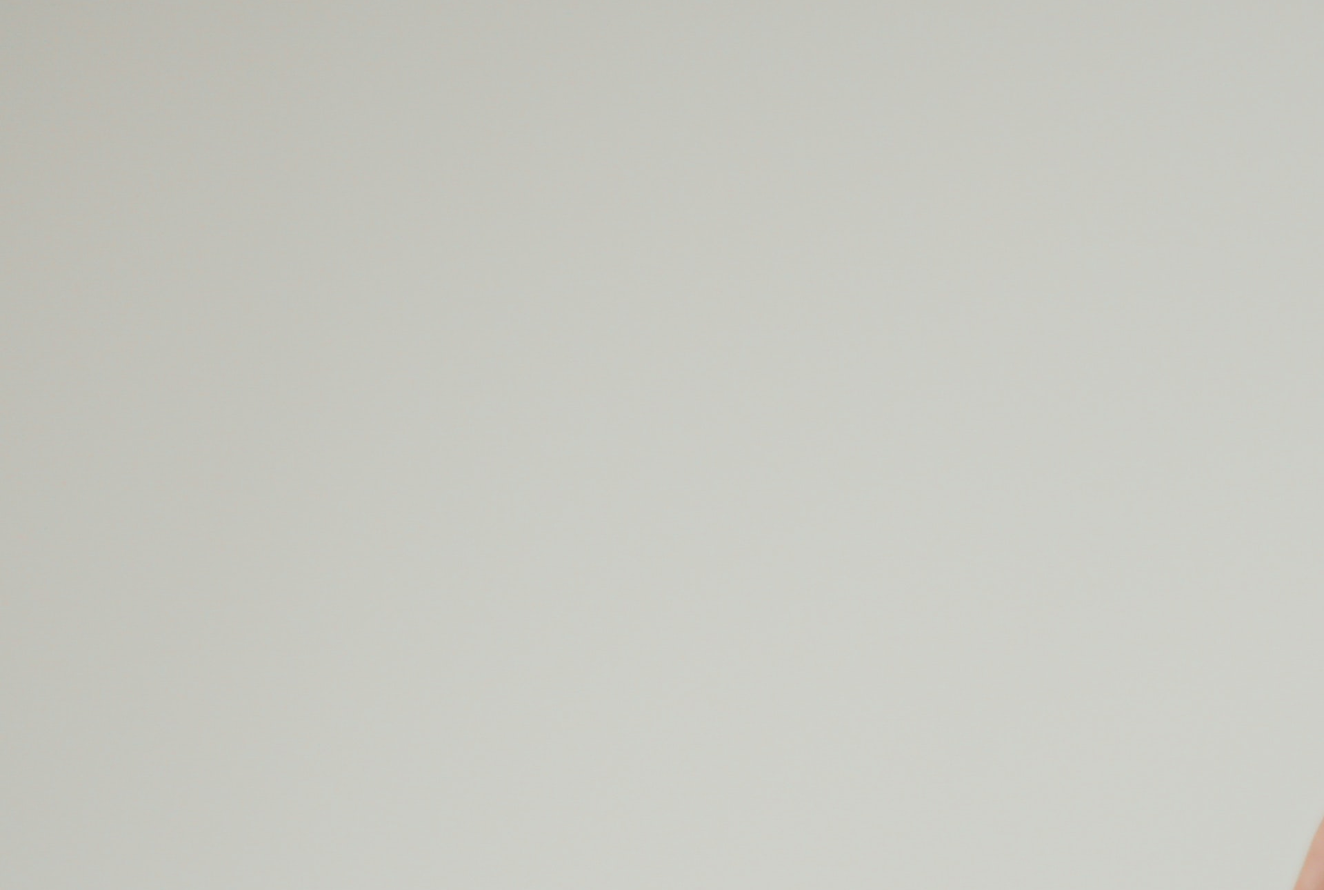
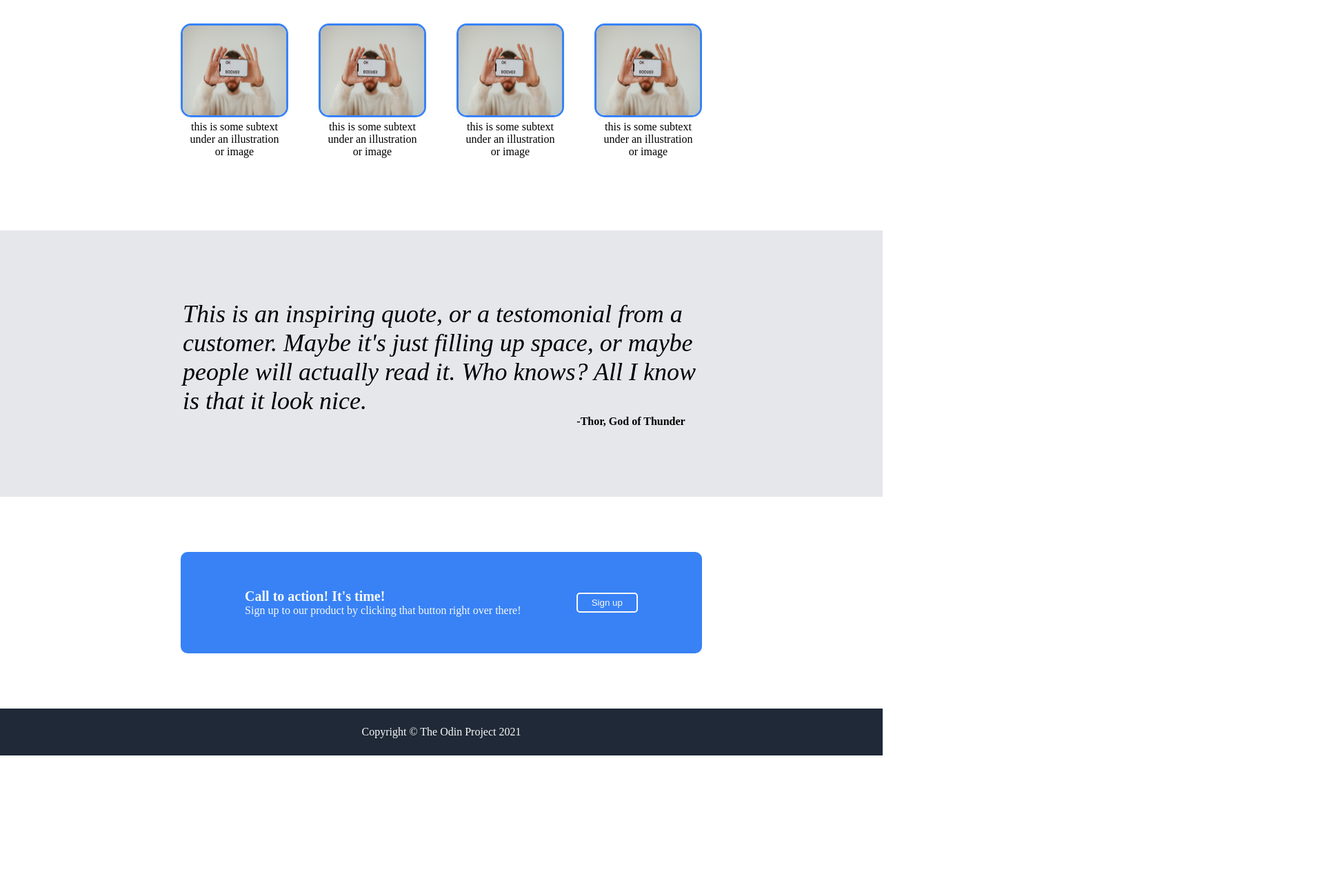
Before and after one commit to outpvt/landing-page, a plain HTML site: page index.html in a window 1280 px wide. Shown: the part 570-1860 px from the top of the page at 69% size, 1920 px wide, since content can reach past the window. After the commit the page ends 1665 px from the top, so only its background shows below. Drawn offline with Linux system fonts and the light colour scheme.

Commit message:
Finish Landing Page

```diff
--- a/index.html
+++ b/index.html
@@ -33,17 +33,22 @@
     <div class="information">
         <div class="information-header">Some random information.</div>
         <div class="information-body">
+            <div class="information-body-container">
             <img src="./images/meme.jpg" alt="meme">
             <div class="information-subtext">this is some subtext under an illustration or image</div>
-
+            </div>
+            <div class="information-body-container">
             <img src="./images/meme.jpg" alt="meme">
             <div class="information-subtext">this is some subtext under an illustration or image</div>
-
+            </div>
+            <div class="information-body-container">
             <img src="./images/meme.jpg" alt="meme">
             <div class="information-subtext">this is some subtext under an illustration or image</div>
-
+            </div>
+            <div class="information-body-container">
             <img src="./images/meme.jpg" alt="meme">
             <div class="information-subtext">this is some subtext under an illustration or image</div>
+            </div>
         </div>
     </div>
     <div class="quote">
@@ -53,8 +58,10 @@
         <div class="quote-credit">-Thor, God of Thunder</div>
     </div>
     <div class="call-to-action">
+        <div class="call-to-action-container">
         <div class="call-to-action-title">Call to action! It's time!</div>
         <div class="call-to-action-subtext">Sign up to our product by clicking that button right over there!</div>
+        </div>
         <div class="call-to-action-button"><button>Sign up</button></div>
     </div>
     <div class="footer">
--- a/style.css
+++ b/style.css
@@ -32,8 +32,9 @@ body {
     display: flex;
     flex-direction: row;
     padding: 80px;
-    justify-content: center;
-    gap: 25px;
+    justify-content: space-around;
+    padding-left: 185px;
+    padding-right: 185px;
 }
 
 .hero-heading,
@@ -53,6 +54,7 @@ body {
 
 .hero-subtext {
     color: #F9FAF8;
+    font-size: 18px;
 }
 
 .hero-image > * {
@@ -74,3 +76,125 @@ body {
     border: none;
     width: 80px;
 }
+
+.information-header {
+    font-size: 36px;
+    font-weight: bolder;
+    color: #1F2937;
+    font-family: Roboto, 'Courier New', Courier, monospace;
+    display: flex;
+    justify-content: center;
+    padding: 50px;
+}
+
+.information-body > img {
+    height: 100px;
+    width: 10px;
+}
+
+.information-body {
+    display: flex;
+    justify-content: center;
+    margin-bottom: 100px;
+}
+
+.information-body-container {
+    height: 200px;
+    width: 200px;
+    display: flex;
+    flex-direction: column;
+    align-items: center;
+}
+
+.information-body-container > img {
+    height: 150px;
+    width: 150px;
+    border-radius: 15px;
+    border-color: #3882F6;
+    border-style: solid;
+}
+
+.information-subtext {
+    max-width: 130px;
+    text-align: center;
+    padding: 5px;
+}
+
+.quote {
+    background-color: #E5E7Eb;
+    padding: 100px;
+    display: flex;
+    flex-direction: column;
+    align-items: center;
+}
+
+.quote-text {
+    font-size: 36px;
+    font-weight: light;
+    font-style: italic;
+    display: flex;
+    justify-content: center;
+}
+
+.quote-credit {
+    margin-left: 550px;
+    font-weight: bold;
+}
+
+.quote-credit,
+.quote-text {
+    max-width: 750px;
+}
+
+.call-to-action {
+    display: flex;
+    justify-content: space-around;
+    margin: 150px;
+    border-style: solid;
+    border-color:#3882F6;
+    border-radius: 10px;
+    background-color: #3882F6;
+    color:#F9FAF8;
+    max-width: 650px;
+    padding: 50px;
+    margin-left: auto;
+    margin-right: auto;
+    margin-top: 80px;
+    margin-bottom: 80px;
+}
+
+.call-to-action-title {
+    font-size: 20px;
+    font-weight: bold;
+}
+
+.call-to-action-container {
+    display: flex;
+    flex-direction: column;
+}
+
+.call-to-action-button {
+    display: flex;
+    align-items: center;
+}
+
+.call-to-action-button > * {
+    background-color:#3882F6;
+    border:none;
+    border-color: #F9FAF8;
+    border-style: solid;
+    padding: 5px;
+    padding-left: 20px;
+    padding-right: 20px;
+    border-radius: 5px;
+    border-width: 2px;
+    color:#F9FAF8;
+}
+
+.footer {
+    background-color: #1F2937;
+    padding: 25px;
+    display: flex;
+    justify-content: center;
+    color:#F9FAF8;
+}
```
